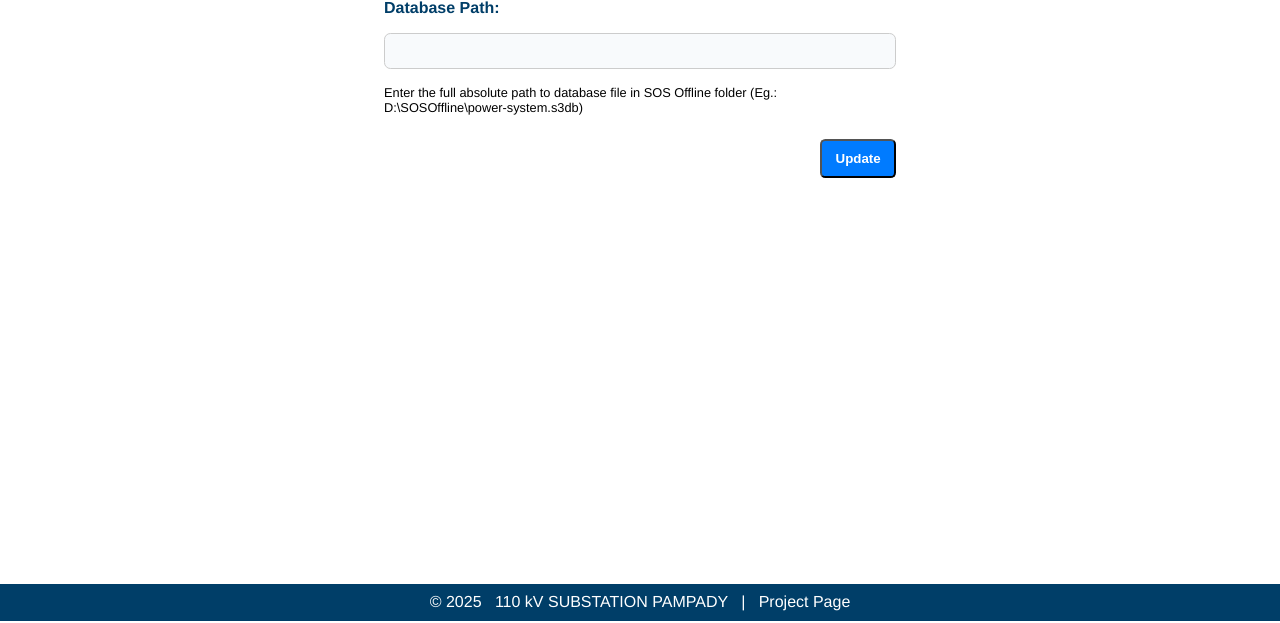
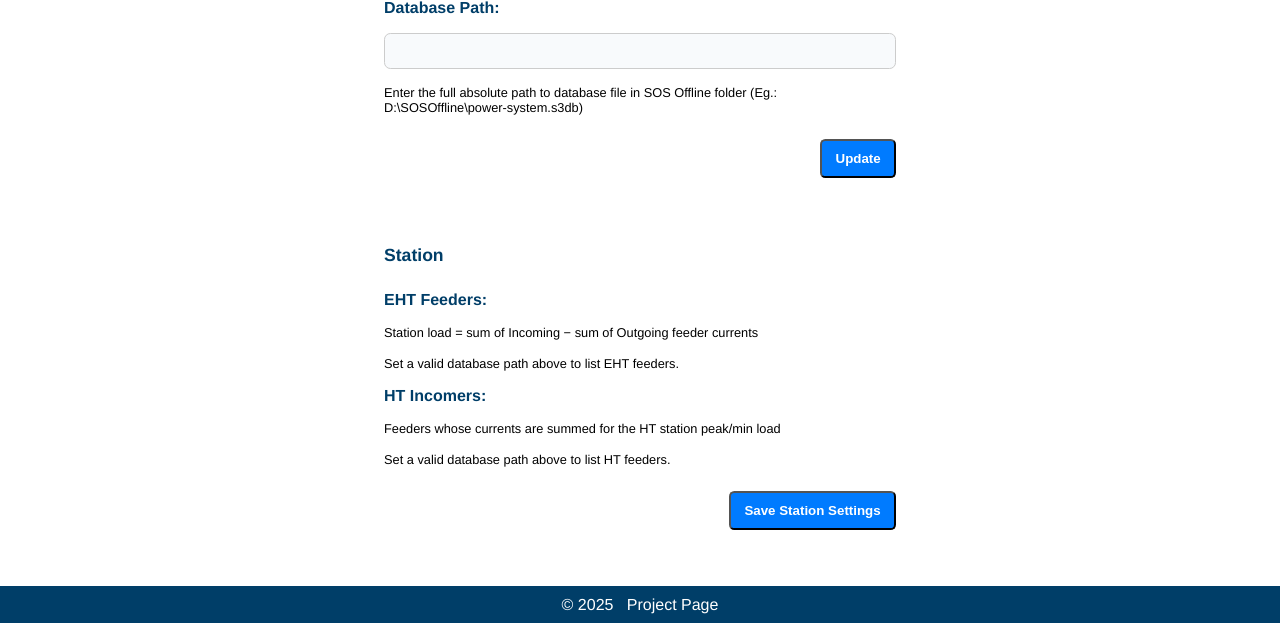
Before and after one commit to RA251995/OperatingReviewApp, a Flask app: page /settings in a window 1280 px wide. Shown: the part 179-802 px from the top of the page. Run offline with Flask 3, Linux system fonts and the light colour scheme.

Commit message:
Make the app generic for any substation
Remove the Pampady-specific feeder codes and labels:

- Station load is now sum(incoming) - sum(outgoing) EHT feeder currents,
  with feeder roles chosen on the Settings page and stored in the
  [STATION] section of sos_config.ini. Currents are signed (negative =
  reversed flow), so negative readings are no longer skipped.
- HT incomers used for the HT station peak/min are also configurable.
- The daily summary lists the peak load for each configured EHT feeder
  instead of fixed PLPM/PMKJ rows.
- Substation name and EHT/HT voltage labels are read from the SOS
  Offline master tables (substationmaster, feederehtmaster,
  feeder11kvmaster), falling back to "EHT"/"HT" when mixed or missing.

Co-Authored-By: Claude Opus 5.5 <noreply@anthropic.com>

```diff
--- a/app.py
+++ b/app.py
@@ -5,10 +5,10 @@ This file creates the Flask app instance, loads configuration,
 registers blueprints, and runs the development server.
 """
 
-from flask import Flask
+from flask import Flask, current_app
 from routes.sos_routes import sos_bp
-from routes.app_utils import get_config_database
-import os
+from routes.app_utils import get_config_database, get_station_config, is_valid_sqlite_db
+from analysis.utils import get_station_info
 import secrets
 
 # Create Flask application instance
@@ -21,6 +21,30 @@ db_path = get_config_database()
 
 app.config['DATABASE'] = db_path
 
+# Substation-specific feeder roles (incoming/outgoing EHT feeders, HT incomers)
+app.config['STATION'] = get_station_config()
+
+# Make station details available in all templates as `station`:
+# feeder roles from the config, plus name and voltage labels read from the database
+@app.context_processor
+def inject_station():
+    station = dict(current_app.config['STATION'])
+    info = {"name": None, "voltage": None, "eht_voltage": None, "ht_voltage": None}
+    db = current_app.config['DATABASE']
+    if db and is_valid_sqlite_db(db):
+        try:
+            info = get_station_info(db)
+        except Exception:
+            pass  # Missing/unexpected master tables: fall back to generic labels
+    station['eht_label'] = f"{info['eht_voltage']} kV" if info['eht_voltage'] else "EHT"
+    station['ht_label'] = f"{info['ht_voltage']} kV" if info['ht_voltage'] else "HT"
+    if info['name']:
+        prefix = f"{info['voltage']} kV " if info['voltage'] else ""
+        station['title'] = f"{prefix}SUBSTATION {info['name'].upper()}"
+    else:
+        station['title'] = None
+    return {'station': station}
+
 # Register the SOS blueprint containing all routes
 app.register_blueprint(sos_bp)
 
--- a/routes/app_utils.py
+++ b/routes/app_utils.py
@@ -28,23 +28,65 @@ def is_valid_sqlite_db(db_path):
     except Exception:
         return False
 
+def _update_config_section(section, values):
+    """
+    Updates (or creates) the given section of sos_config.ini with the given values,
+    leaving other sections untouched.
+    """
+    config_path = get_config_path()
+    config = configparser.ConfigParser(interpolation=None)
+    if os.path.exists(config_path):
+        config.read(config_path)
+    if section not in config:
+        config[section] = {}
+    for key, value in values.items():
+        config[section][key] = value
+    with open(config_path, 'w') as configfile:
+        config.write(configfile)
+
 def update_config_database(db_path):
     """
     Updates (or creates) the sos_config.ini file in the user's home directory with the given db_path.
     Ensures the [SOSOFFLINE] section exists and sets the DATABASE value.
     """
+    _update_config_section('SOSOFFLINE', {'DATABASE': db_path})
+
+# Station settings stored in the [STATION] section of sos_config.ini.
+# Feeder code lists are stored comma-separated. (Substation name and voltage
+# levels are read from the database instead - see analysis.utils.get_station_info.)
+STATION_DEFAULTS = {
+    'eht_incoming': [],
+    'eht_outgoing': [],
+    'ht_incomers': [],
+}
+
+def _split_codes(value):
+    return [code.strip() for code in value.split(',') if code.strip()]
+
+def get_station_config():
+    """
+    Returns the station settings as a dict (see STATION_DEFAULTS), with feeder
+    code lists parsed into Python lists. Missing values fall back to defaults.
+    """
+    station = {key: list(value) for key, value in STATION_DEFAULTS.items()}
     config_path = get_config_path()
-    config = configparser.ConfigParser()
-    # If sos_config.ini does not exist, create it with default section
     if not os.path.exists(config_path):
-        config['SOSOFFLINE'] = {'DATABASE': db_path}
-    else:
-        config.read(config_path)
-        if 'SOSOFFLINE' not in config:
-            config['SOSOFFLINE'] = {}
-        config['SOSOFFLINE']['DATABASE'] = db_path
-    with open(config_path, 'w') as configfile:
-        config.write(configfile)
+        return station
+    config = configparser.ConfigParser(interpolation=None)
+    config.read(config_path)
+    if 'STATION' not in config:
+        return station
+    for key in STATION_DEFAULTS:
+        if key in config['STATION']:
+            station[key] = _split_codes(config['STATION'][key])
+    return station
+
+def update_station_config(station):
+    """
+    Saves the given station settings dict to the [STATION] section of sos_config.ini.
+    """
+    values = {key: ','.join(station.get(key, default)) for key, default in STATION_DEFAULTS.items()}
+    _update_config_section('STATION', values)
 
 def get_config_database():
     """
@@ -52,7 +94,7 @@ def get_config_database():
     If the file or section/key does not exist, returns None.
     """
     config_path = get_config_path()
-    config = configparser.ConfigParser()
+    config = configparser.ConfigParser(interpolation=None)
     if os.path.exists(config_path):
         config.read(config_path)
         return config.get('SOSOFFLINE', 'DATABASE', fallback="")
--- a/routes/sos_routes.py
+++ b/routes/sos_routes.py
@@ -7,7 +7,8 @@ This module defines the blueprint and view functions for:
 """
 
 from flask import Blueprint, render_template, request, current_app, flash, redirect, url_for
-from routes.app_utils import is_valid_sqlite_db, update_config_database, get_config_database
+from routes.app_utils import is_valid_sqlite_db, update_config_database, get_config_database, get_station_config, update_station_config
+from analysis.utils import get_eht_feeder_order, get_ht_feeder_order
 from utils.date_utils import format_date, generate_allowed_times, get_closest_allowed_datetime, get_previous_month, get_previous_date
 from analysis.hourly_review import get_em_diff, get_station_load
 from analysis.daily_review import get_daily_current_stat, get_daily_em_diff_stat, get_station_peak_min, get_incomers_peak_min
@@ -26,9 +27,9 @@ def index():
 # Hourly review route for displaying feeder/transformer data
 @sos_bp.route("/hourly-review", methods=["GET", "POST"])
 def hourly_review():
-    eht_data = []  # 110 kV feeder data
+    eht_data = []  # EHT feeder data
     tf_data = []   # Transformer data
-    ht_data = []   # 11 kV feeder data
+    ht_data = []   # HT feeder data
     station_load = None  # Station load data
     allowed_times = generate_allowed_times()  # List of allowed times for selection
 
@@ -46,7 +47,9 @@ def hourly_review():
     tf_data = get_em_diff(formatted_date, selected_time, db_path=current_app.config['DATABASE'], db_table="sostf", db_code_column="tfcode")
     ht_data = get_em_diff(formatted_date, selected_time, db_path=current_app.config['DATABASE'], db_table="sosht")
     # Fetch station load
-    station_load = get_station_load(formatted_date, selected_time, db_path=current_app.config['DATABASE'])
+    station = current_app.config['STATION']
+    station_load = get_station_load(formatted_date, selected_time, current_app.config['DATABASE'],
+                                    station['eht_incoming'], station['eht_outgoing'])
 
     # Render the hourly review template with all required data
     return render_template(
@@ -74,8 +77,11 @@ def daily_review_summary():
 
     query_date = format_date(selected_date)
 
-    station_peak_min = get_station_peak_min(current_app.config['DATABASE'], query_date)
-    incomers_peak_min = get_incomers_peak_min(current_app.config['DATABASE'], query_date)
+    station = current_app.config['STATION']
+    station_peak_min = get_station_peak_min(current_app.config['DATABASE'], query_date,
+                                            station['eht_incoming'], station['eht_outgoing'])
+    incomers_peak_min = get_incomers_peak_min(current_app.config['DATABASE'], query_date,
+                                              station['ht_incomers'])
 
     return render_template(
         "daily_review_summary.html",
@@ -234,6 +240,18 @@ def settings():
     if db_path is None:
         db_path = ""
 
+    if request.method == "POST" and request.form.get("form") == "station":
+        eht_codes = request.form.getlist("eht_code")
+        station = {
+            'eht_incoming': [c for c in eht_codes if request.form.get(f"eht_role_{c}") == "incoming"],
+            'eht_outgoing': [c for c in eht_codes if request.form.get(f"eht_role_{c}") == "outgoing"],
+            'ht_incomers': request.form.getlist("ht_incomer"),
+        }
+        update_station_config(station)
+        current_app.config['STATION'] = get_station_config()
+        flash("Station settings updated!", "success")
+        return redirect(url_for('sos.settings'))
+
     if request.method == "POST":
         new_db_path = request.form.get("db_path", "").strip()
         # Only allow full absolute path
@@ -248,4 +266,15 @@ def settings():
         else:
             flash("Please enter a valid absolute database path.", "error")
 
-    return render_template("settings.html", db_path=db_path)
+    # Feeder lists for the station settings form come from the database's master tables
+    eht_feeders, ht_feeders = [], []
+    db = current_app.config['DATABASE']
+    if db and is_valid_sqlite_db(db):
+        try:
+            eht_feeders = get_eht_feeder_order(db)
+            ht_feeders = get_ht_feeder_order(db)
+        except Exception:
+            flash("Could not read feeder lists from the database.", "error")
+
+    return render_template("settings.html", db_path=db_path,
+                           eht_feeders=eht_feeders, ht_feeders=ht_feeders)
--- a/static/css/styles.css
+++ b/static/css/styles.css
@@ -246,6 +246,19 @@ footer {
     box-sizing: border-box;
 }
 
+.checkbox-list {
+    display: flex;
+    flex-wrap: wrap;
+    gap: 0.5em 1.25em;
+}
+
+.settings-form .checkbox-item {
+    font-weight: normal;
+    display: flex;
+    align-items: center;
+    gap: 0.3em;
+}
+
 .settings-form-actions {
     margin-top: 0.5em;
     display: flex;
--- a/templates/base.html
+++ b/templates/base.html
@@ -13,7 +13,7 @@
     </header>
     <main>{% block content %}{% endblock %}</main>
     <footer>
-        &copy; 2025 &nbsp; 110 kV SUBSTATION PAMPADY &nbsp; | &nbsp;
+        &copy; 2025 &nbsp;{% if station.title %} {{ station.title }} &nbsp; | &nbsp;{% endif %}
         <a href="https://github.com/RA251995/OperatingReviewApp" target="_blank" class="github-link">
             Project Page
         </a>
--- a/templates/daily_review_energy.html
+++ b/templates/daily_review_energy.html
@@ -14,7 +14,7 @@
 
 <div class="tables-flex">
   <div class="table-block">
-    <h3>11kV Feeders - Hourly Δ EM Import/Export</h3>
+    <h3>{{ station.ht_label }} Feeders - Hourly Δ EM Import/Export</h3>
     <table border="1">
       <thead>
         <tr>
--- a/templates/daily_review_load.html
+++ b/templates/daily_review_load.html
@@ -15,7 +15,7 @@
 <div class="tables-flex">
   <!-- Current statistics -->
   <div class="table-block">
-    <h3>11kV Feeders</h3>
+    <h3>{{ station.ht_label }} Feeders</h3>
     <table border="1">
       <thead>
         <tr>
--- a/templates/hourly_review.html
+++ b/templates/hourly_review.html
@@ -25,7 +25,7 @@
     <table border="1">
       <thead>
         <tr>
-          <th>110 kV Feeder</th>
+          <th>{{ station.eht_label }} Feeder</th>
           <th>Load (A)</th>
           <th>EM Import</th>
           <th>EM Export</th>
@@ -62,7 +62,7 @@
       </thead>
       <tbody>
         <tr>
-          <td>110 kV</td>
+          <td>{{ station.eht_label }}</td>
           <td>
             {% if station_load is not none %}
               {{ station_load }}
@@ -113,7 +113,7 @@
     <table border="1">
       <thead>
         <tr>
-          <th>11 kV Feeder</th>
+          <th>{{ station.ht_label }} Feeder</th>
           <th>Load (A)</th>
           <th>EM Import</th>
           <th>EM Export</th>
--- a/templates/settings.html
+++ b/templates/settings.html
@@ -24,5 +24,53 @@
         <button type="submit" class="btn">Update</button>
         </div>
     </form>
+
+    <form method="POST" class="settings-form">
+        <input type="hidden" name="form" value="station">
+        <h3 class="section-heading">Station{% if station.title %} &ndash; {{ station.title }}{% endif %}</h3>
+
+        <label>EHT Feeders:</label>
+        <div class="tooltip">Station load = sum of Incoming &minus; sum of Outgoing feeder currents</div>
+        {% if eht_feeders %}
+        <div class="table-block">
+          <table>
+            <thead>
+              <tr><th>Feeder</th><th>Incoming</th><th>Outgoing</th><th>Not used</th></tr>
+            </thead>
+            <tbody>
+              {% for code in eht_feeders %}
+              <tr>
+                <td style="text-align:left;">{{ code }}<input type="hidden" name="eht_code" value="{{ code }}"></td>
+                <td style="text-align:center;"><input type="radio" name="eht_role_{{ code }}" value="incoming" {% if code in station.eht_incoming %}checked{% endif %}></td>
+                <td style="text-align:center;"><input type="radio" name="eht_role_{{ code }}" value="outgoing" {% if code in station.eht_outgoing %}checked{% endif %}></td>
+                <td style="text-align:center;"><input type="radio" name="eht_role_{{ code }}" value="none" {% if code not in station.eht_incoming and code not in station.eht_outgoing %}checked{% endif %}></td>
+              </tr>
+              {% endfor %}
+            </tbody>
+          </table>
+        </div>
+        {% else %}
+        <div class="tooltip">Set a valid database path above to list EHT feeders.</div>
+        {% endif %}
+
+        <label>HT Incomers:</label>
+        <div class="tooltip">Feeders whose currents are summed for the HT station peak/min load</div>
+        {% if ht_feeders %}
+        <div class="checkbox-list">
+          {% for code in ht_feeders %}
+          <label class="checkbox-item">
+            <input type="checkbox" name="ht_incomer" value="{{ code }}" {% if code in station.ht_incomers %}checked{% endif %}>
+            {{ code }}
+          </label>
+          {% endfor %}
+        </div>
+        {% else %}
+        <div class="tooltip">Set a valid database path above to list HT feeders.</div>
+        {% endif %}
+
+        <div class="settings-form-actions">
+        <button type="submit" class="btn">Save Station Settings</button>
+        </div>
+    </form>
 </div>
 {% endblock %}
```
Also changed, not shown: analysis/daily_review.py (+95 -100 lines), analysis/hourly_review.py (+15 -15 lines), analysis/station_load.py (+40 -1 lines), analysis/utils.py (+41 -0 lines), templates/daily_review_summary.html (+13 -40 lines).
